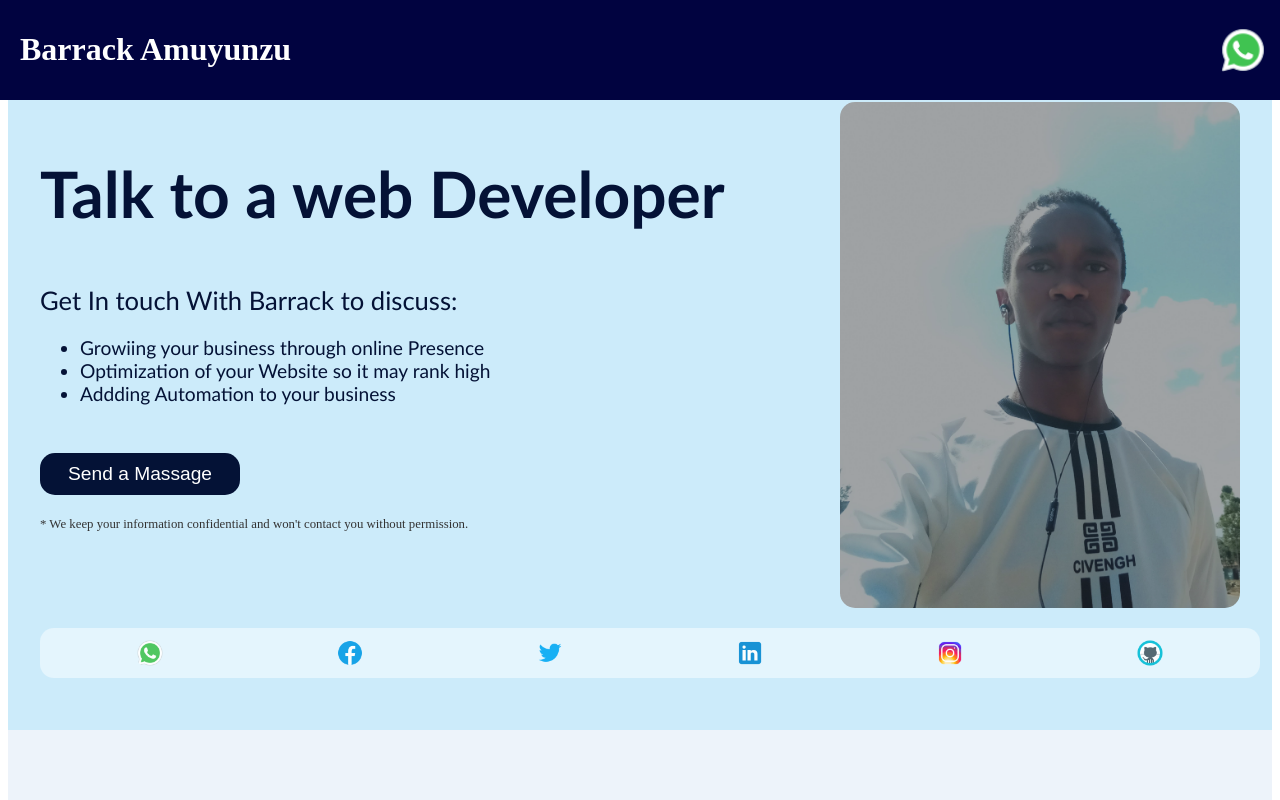
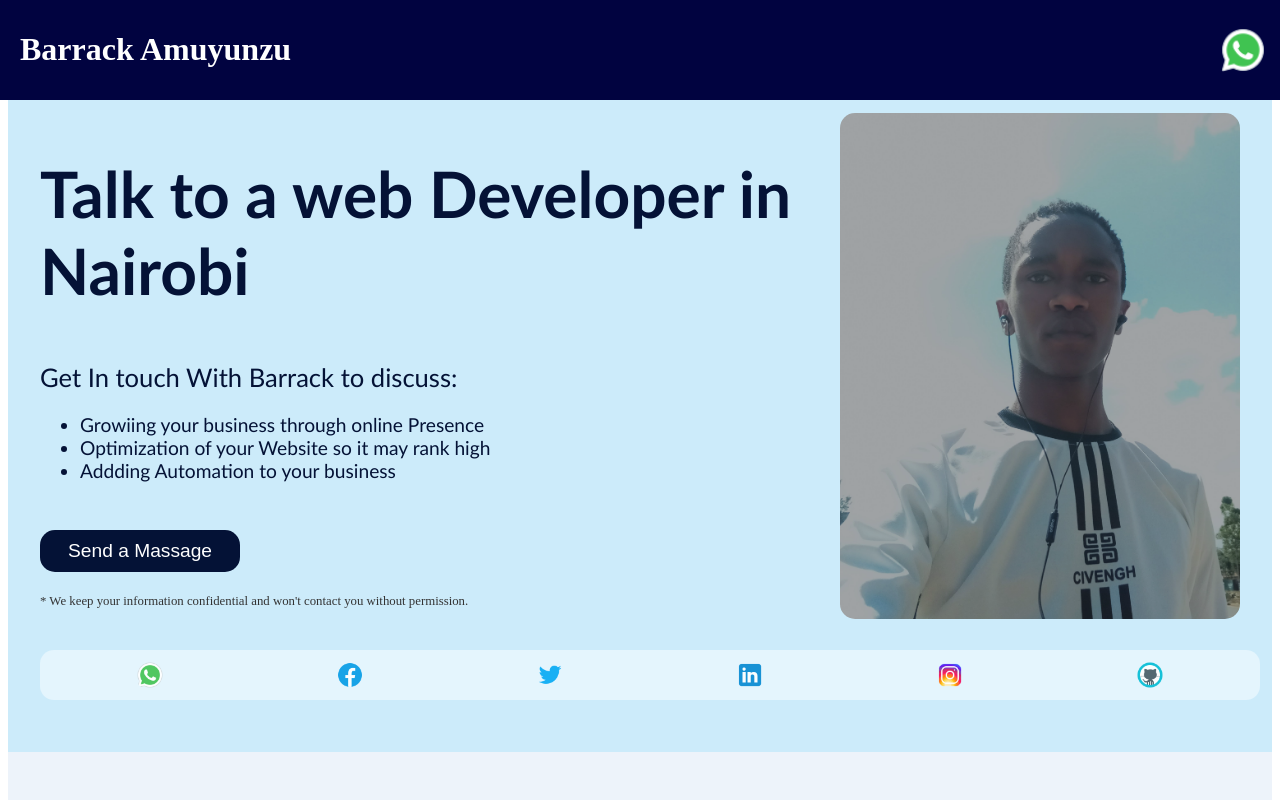
Before and after one commit to amuybar/portfolio-, a React (Create React App) app: page / in a window 1280 px wide. Shown: the top 800 px of the page. Built offline with nearby package versions, Linux system fonts and the light colour scheme.

Commit message:
Corrected a Grammer Mistake

```diff
--- a/public/index.html
+++ b/public/index.html
@@ -6,10 +6,12 @@
     <meta name="viewport" content="width=device-width, initial-scale=1" />
     <meta name="theme-color" content="#000000" />
     <meta
-      name="description"
-      content="I'm Barrack Amuyunzu, a passionate web developer specializing in crafting user-friendly and visually stunning websites. Explore my portfolio to see my work and how I can bring your web ideas to life."
-    />
-    <title> Barrack| Web Developer - Building Creative & Functional Websites Using MERN stack (Mongo,Express,React and Node)</title>
+  name="description"
+  content="Barrack Amuyunzu is a passionate web developer in Nairobi, Kenya, specializing in building creative and functional websites using the MERN stack (Mongo, Express, React, and Node.js).  Looking for a web developer? Let Barrack bring your web ideas to life!"
+/>
+
+    <title>Barrack Amuyunzu - Web Developer Nairobi | MERN Stack Specialist (React, Node, Express, Mongo)</title>
+
   </head>
   <body>
     <noscript>You need to enable JavaScript to run this app.</noscript>
--- a/src/components/Hero.js
+++ b/src/components/Hero.js
@@ -40,7 +40,7 @@ function Hero() {
 </div>
   <div className='hero-section'>
     <div class="hero-content">
-    <h1>Talk to a web Developer</h1>
+    <h1>Talk to a web Developer in Nairobi</h1>
     <h2>Get In touch With Barrack to discuss: </h2>
     <ul>
       <li>Growiing your business through  online Presence </li>
```
